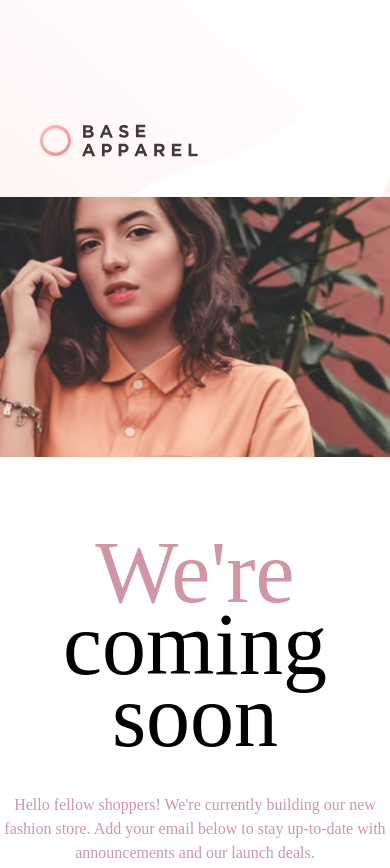
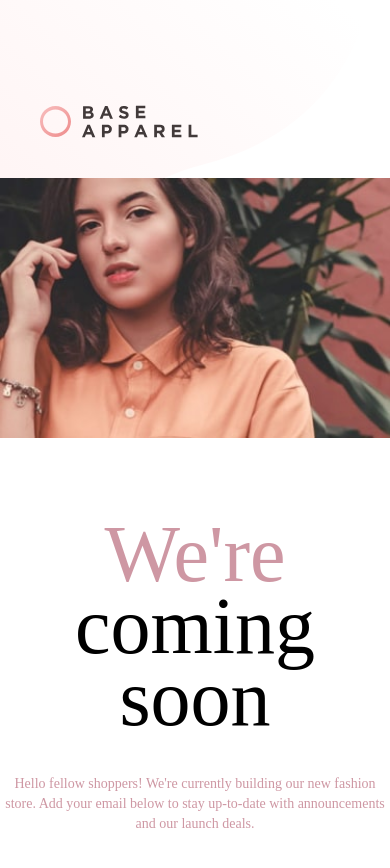
Before and after one commit to kalebemax/base-apparel-coming-soon-master, a plain HTML site: page index.html in a window 390 px wide. Shown: the top 868 px of the page. Drawn offline with nearby package versions, Linux system fonts and the light colour scheme.

Commit message:
update html

```diff
--- a/index.html
+++ b/index.html
@@ -21,12 +21,12 @@
   <img class="lg:block h-full order-1 hidden" src="images/hero-desktop.jpg" alt="desktop-image">
 
   <main class="flex flex-col justify-center items-center lg:m-28">
-      <img class="self-start pl-10 mt-[300px] lg:mt-5 lg:mb-24 lg:pl-0" src="images/logo.svg" alt="logo-site">
+      <img class="self-start pl-10 mt-[250px] lg:mt-5 lg:mb-24 lg:pl-0" src="images/logo.svg" alt="logo-site">
       <!-- Mobile Image -->
       <img class="w-full mt-10 lg:hidden" src="images/hero-mobile.jpg" alt="mobile-image">
       <!-- Title and Paragraph Section -->
-      <section class="text-center lg:text-left lg:text-xl">
-        <h1 class="text-[5.5rem] leading-[4.5rem] mt-20 lg:mt-5">
+      <section class="text-center text-sm lg:text-left lg:text-xl">
+        <h1 class="text-[5rem] leading-[4.5rem] mt-20 lg:mt-5">
           <p class="text-[#CE97A3]">We're</p> coming soon
         </h1>
         <p class="text-[#CE97A3] mt-10">
```
